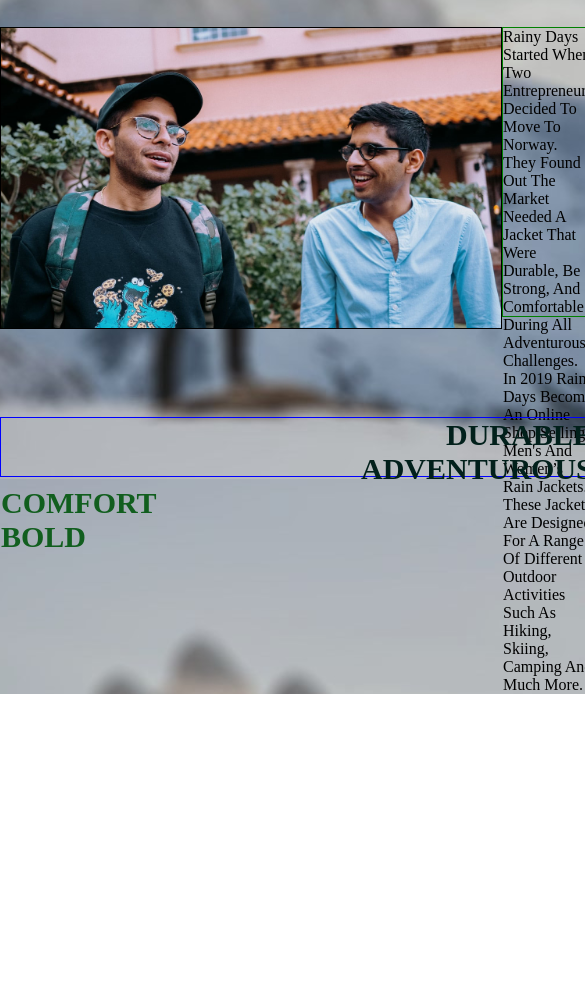
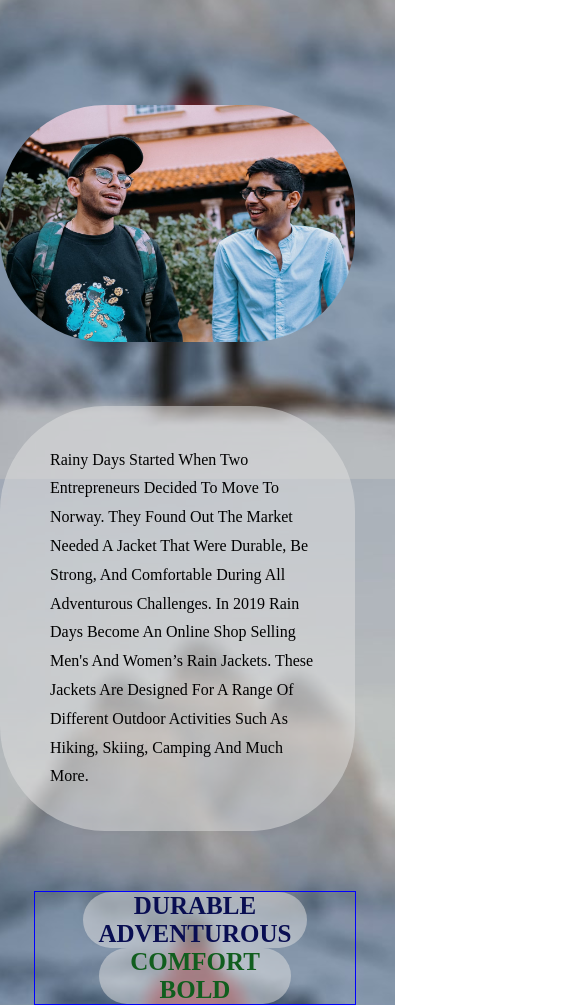
Before and after one commit to Mozzy9328/19-12-20-MA3-HTML-and-CSS-Mustafa_Ahmed-Rainy-Days, a plain HTML site: page about.html in a window 390 px wide. Shown: the part 365-1370 px from the top of the page, 585 px wide, since content can reach past the window. Before the commit the page ends 1059 px from the top, so only its background shows below. Drawn offline with Linux system fonts and the light colour scheme; a web font is replaced by a local one.

Commit message:
Update 13.01

```diff
--- a/CSS/style.css
+++ b/CSS/style.css
@@ -382,12 +382,13 @@ main form {
 		margin: 0 auto;
 		width: 30%;
 	}
+	/* About us section image */
 }
 /* ABOUT US SECTION */
 .fifth-container {
 	display: grid;
-	grid-template-columns: 50%;
-	grid-template-rows: 50px 350px 160px;
+	grid-template-columns: repeat(auto-fill);
+	grid-template-rows: repeat(auto-fill);
 }
 
 .about-us h1 {
@@ -401,14 +402,16 @@ main form {
 	grid-column: 1/4;
 	margin: 0 auto;
 }
+.about-us-image img {
+	width: 100%;
+	height: 100%;
+	border-radius: 105px;
+}
+
 .about-us-image {
 	grid-area: image;
-	background-image: url(../Images/Friends\ .jpg);
-	background-size: 500px;
-	width: 500px;
-	height: 300px;
-	background-repeat: no-repeat;
-	border: 1px solid #000;
+	max-width: 500px;
+	max-height: auto;
 	grid-row: 2/3;
 	grid-column: 1/3;
 	margin: auto;
@@ -418,7 +421,11 @@ main form {
 	grid-area: paragraph;
 	grid-row: 2/3;
 	grid-column: 3/4;
-	border: 1px solid green;
+	background-color: rgba(225, 225, 225, 0.5);
+	border-radius: 185px;
+	line-height: 180%;
+	justify-self: center;
+	padding: 75px 50px 0px 50px;
 }
 
 .about-us-keywords {
@@ -428,19 +435,27 @@ main form {
 	border: 1px solid blue;
 }
 
-section.about-us-keywords h3 {
-	display: flex;
-	color: rgb(2, 32, 27);
+.about-us-keywords h3 {
+	color: #090e52;
 	font-size: 30px;
-	justify-content: flex-end;
+	text-align: center;
+	background-color: rgba(225, 225, 225, 0.5);
+	border-radius: 105px;
+	width: 24%;
+	margin: 0 auto;
 }
 
-section.about-us-keywords h4 {
+.about-us-keywords h4 {
 	color: #115e1e;
 	font-size: 30px;
+	text-align: center;
+	background-color: rgba(225, 225, 225, 0.5);
+	border-radius: 185px;
+	width: 14%;
+	margin: 0 auto;
 }
 
-@media (max-width: 1108px) {
+@media (max-width: 1000px) {
 	.about-us {
 		grid-area: h1;
 		grid-row: 1/2;
@@ -449,32 +464,49 @@ section.about-us-keywords h4 {
 	}
 	.about-us-image {
 		grid-area: image;
-		background-image: url(../Images/Friends\ .jpg);
-		background-size: 500px;
-		width: 500px;
-		height: 300px;
-		background-repeat: no-repeat;
-		border: 1px solid #000;
+		max-width: 500px;
+		max-height: 400px;
+		border-radius: 105px;
 		grid-row: 2/3;
 		grid-column: 1/3;
 		margin-top: 60px;
 	}
-
 	.about-us-paragraph {
 		grid-area: paragraph;
+		grid-row: 3/4;
+		grid-column: 1/3;
+		background-color: rgba(225, 225, 225, 0.5);
+		border-radius: 105px;
+		max-width: 500px;
+		margin: 60px auto; /* ? */
+		padding: 40px 40px 40px 50px;
+		line-height: 180%;
+		overflow: auto;
 		justify-self: center;
-		grid-row: 2/3;
-		grid-column: 3/4;
-		border: 1px solid green;
-		margin-top: 60px;
 	}
 
 	.about-us-keywords {
 		grid-area: keywords;
-		grid-row: 3/4;
+		grid-row: 4/5;
 		grid-column: 1/4;
-		border: 1px solid blue;
-		margin-top: 100px;
-		margin-left: 0;
+		margin: 0 auto;
+	}
+
+	.about-us-keywords h3 {
+		color: #090e52;
+		font-size: 25px;
+		text-align: center;
+		background-color: rgba(225, 225, 225, 0.5);
+		border-radius: 105px;
+		width: 70%;
+	}
+
+	.about-us-keywords h4 {
+		color: #115e1e;
+		font-size: 25px;
+		text-align: center;
+		background-color: rgba(225, 225, 225, 0.5);
+		border-radius: 185px;
+		width: 60%;
 	}
 }
--- a/about.html
+++ b/about.html
@@ -45,25 +45,21 @@
 			<h1>ABOUT US</h1>
 		</section>
 		<section class="about-us-image">
-			<img src="" />
+			<img src="Images/Friends .jpg" />
 		</section>
 		<section class="about-us-paragraph">
 			<p>
 				Rainy Days Started When Two Entrepreneurs Decided To Move To Norway.
 				They Found Out The Market Needed A Jacket That Were Durable, Be Strong,
-				And Comfortable During All Adventurous Challenges.
-			</p>
-			<p>
-				In 2019 Rain Days Become An Online Shop Selling Men's And Women’s Rain
-				Jackets. These Jackets Are Designed For A Range Of Different Outdoor
-				Activities Such As Hiking, Skiing, Camping And Much More.
+				And Comfortable During All Adventurous Challenges. In 2019 Rain Days
+				Become An Online Shop Selling Men's And Women’s Rain Jackets. These
+				Jackets Are Designed For A Range Of Different Outdoor Activities Such As
+				Hiking, Skiing, Camping And Much More.
 			</p>
 		</section>
 		<section class="about-us-keywords">
-			<h3>DURABLE</h3>
-			<h3>ADVENTUROUS</h3>
-			<h4>COMFORT</h4>
-			<h4>BOLD</h4>
+			<h3>DURABLE ADVENTUROUS</h3>
+			<h4>COMFORT BOLD</h4>
 		</section>
 	</main>
 </body>
```
